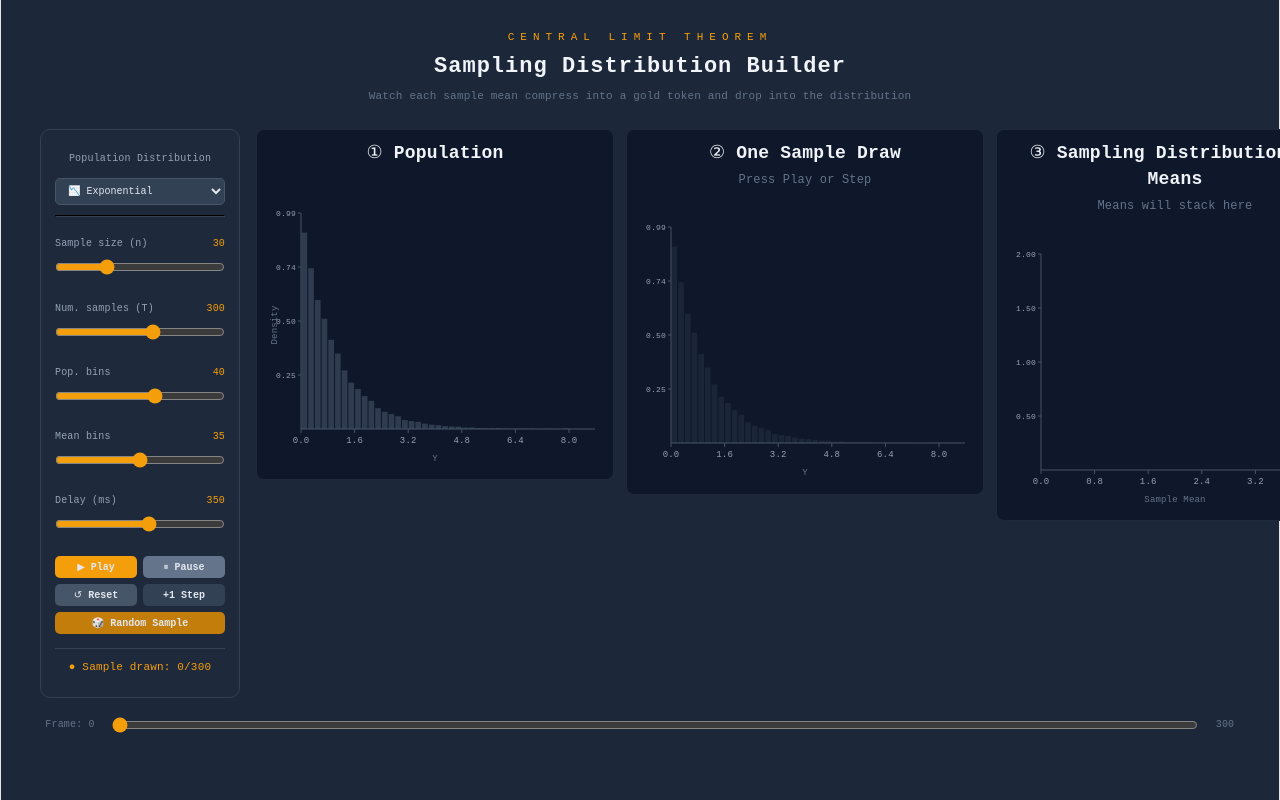
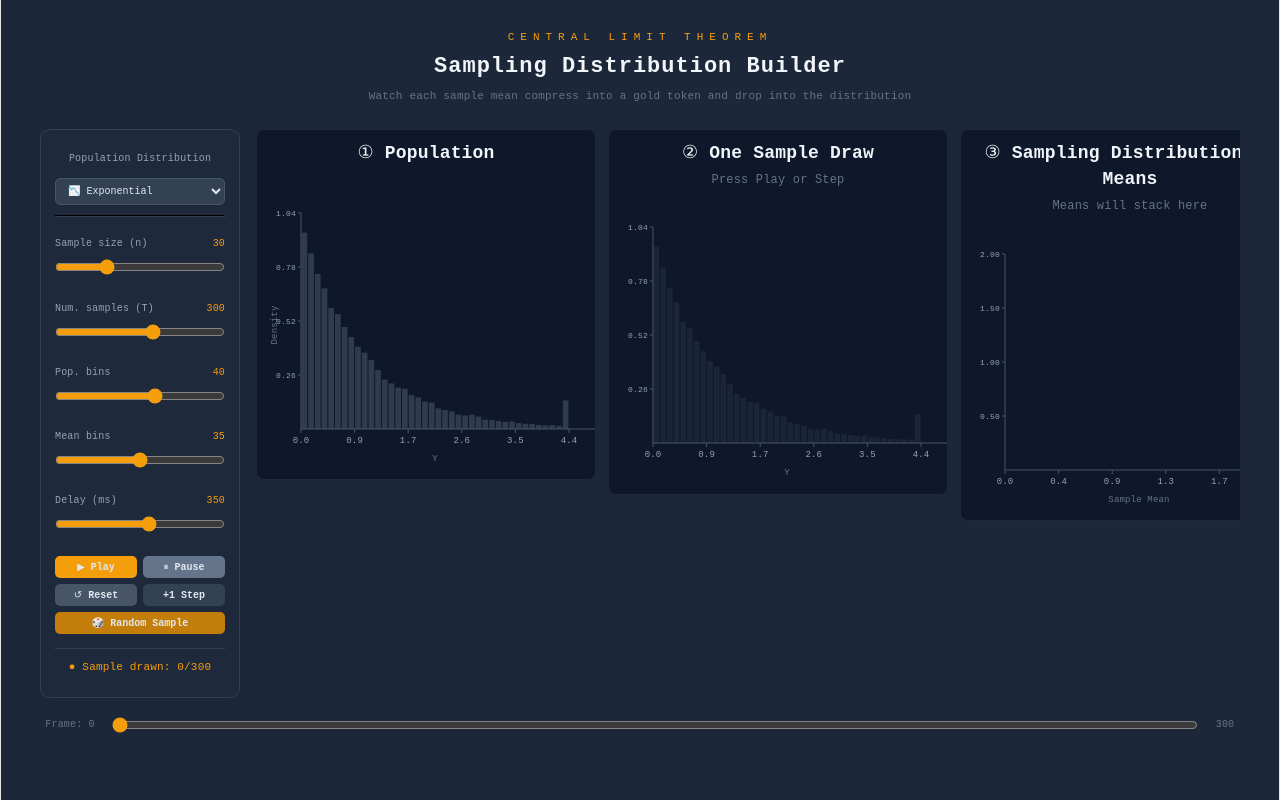
Before and after one commit to brunokomel/sampling-dist-builder, a React (Vite) app: page / in a window 1280 px wide. Built offline with nearby package versions, Linux system fonts and the light colour scheme.

Commit message:
Refactor population histogram and means calculations

```diff
--- a/src/App.jsx
+++ b/src/App.jsx
@@ -197,8 +197,9 @@ export default function CLTVisualizer() {
   const innerH = H - padT - padB;
 
   // Population histogram
-  const popXMin = 0,
-    popXMax = 8;
+  const sorted = [...pop].sort((a, b) => a - b);
+  const popXMin = 0;
+  const popXMax = sorted[Math.floor(sorted.length * 0.98)] * 1.1;
   const popHist = makeHistogram(pop, binsPop, popXMin, popXMax);
   const popDensityMax = Math.max(...popHist.map((b) => b.density)) * 1.1;
 
@@ -215,8 +216,8 @@ export default function CLTVisualizer() {
     : [];
 
   // Stacked means
-  const meansXMin = 0,
-    meansXMax = 4;
+  const meansXMin = popXMin;
+  const meansXMax = popXMax / 2;
   const stackedAll =
     sim && t > 0
       ? stackMeans(sim.means.slice(0, t), binsMeans, meansXMin, meansXMax)
@@ -558,6 +559,7 @@ export default function CLTVisualizer() {
             display: 'flex',
             gap: 12,
             alignItems: 'flex-start',
+            overflowX: 'auto',
           }}
         >
           {/* Plot 1: Population */}
@@ -902,7 +904,9 @@ function PlotCard({ title, subtitle, children }) {
   return (
     <div
       style={{
-        flex: 1,
+        width: 340,
+        flexShrink: 0,
+        // flex: 1,
         background: '#0f172a',
         border: '1px solid #1e293b',
         borderRadius: 8,
```
